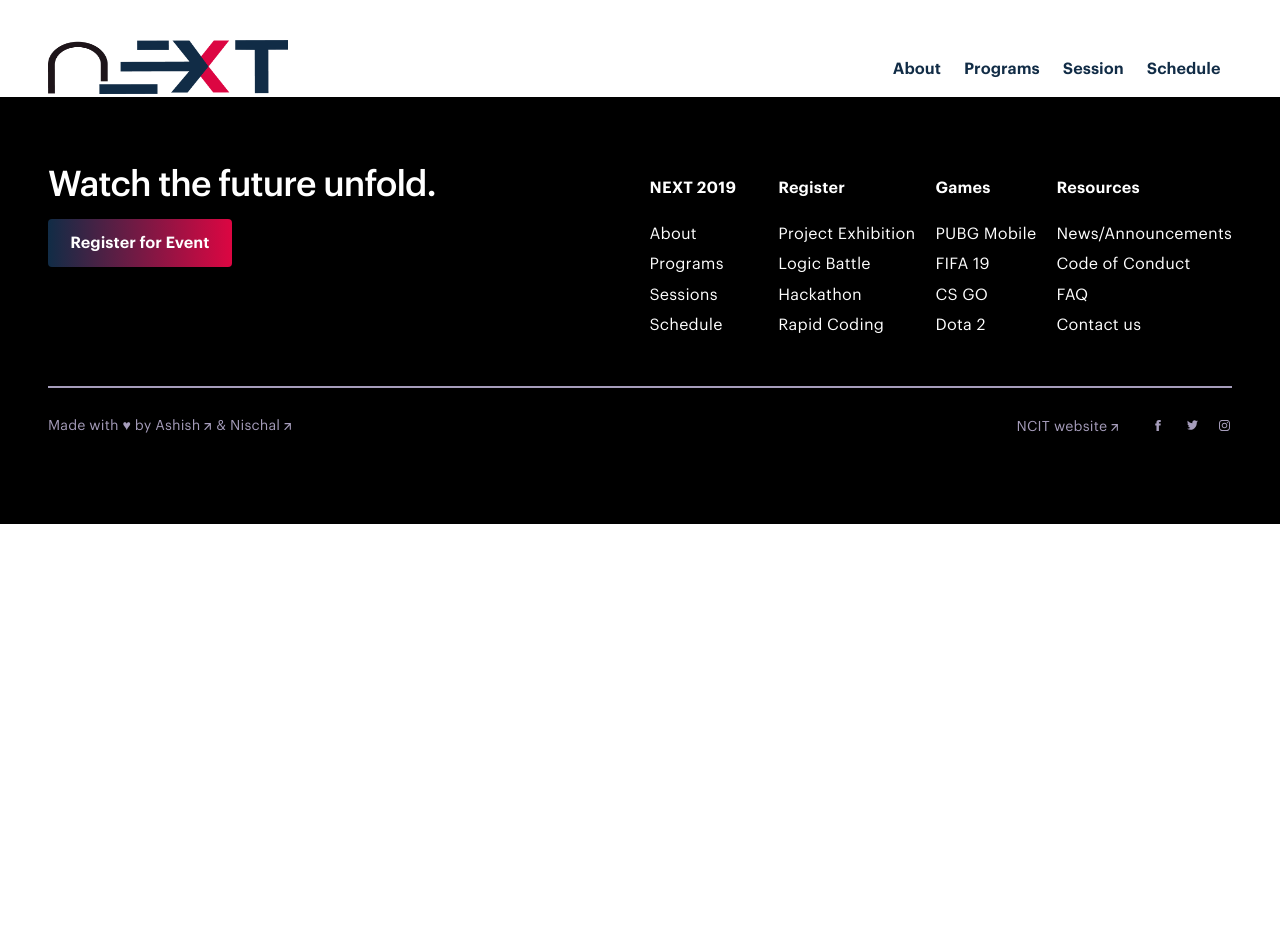
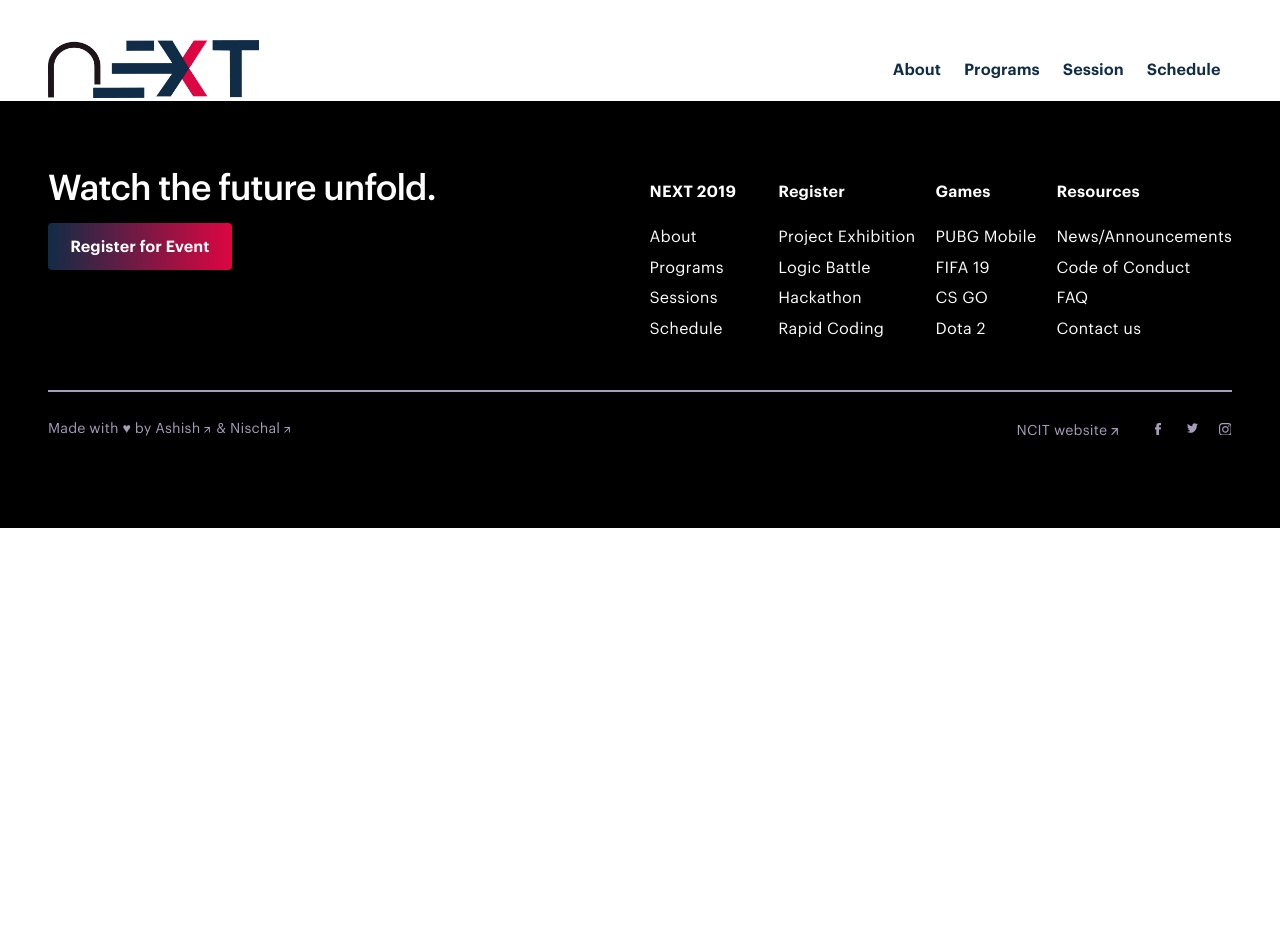
Before and after one commit to MegaMind98/dev, a Jekyll site: the page built from register.html, in a window 1280 px wide. Built offline with Jekyll 4.4.1, drawn with Linux system fonts in a browser that asks for light colours.

Commit message:
Fixed stretched logo on large screens

```diff
--- a/_includes/header.html
+++ b/_includes/header.html
@@ -4,7 +4,7 @@
             <nav class="o-split-bar c-inner-nav c-inner-nav--desktop">
                 <div class="o-split-bar__first o-split-bar__first--shrink">
                     <a href="{{ site.url }}">
-                        <img class="c-logo" src="{{ '/assets/images/logo.png' | prepend: site.baseurl }}" alt="NEXT 2019" width="240" height="54">
+                        <img class="c-logo" src="{{ '/assets/images/logo.png' | prepend: site.baseurl }}" alt="NEXT 2019" width="211.2" height="57.6">
                     </a>
                 </div>
                 <div class="o-split-bar__second">
```
